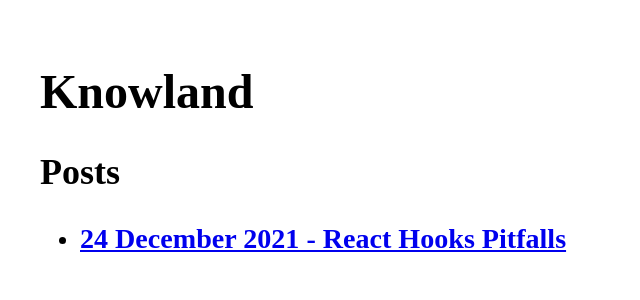
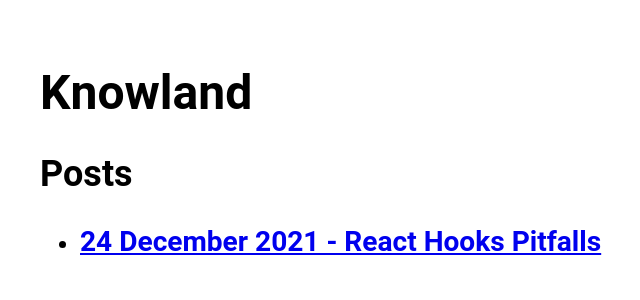
Before and after one commit to purple-cmd/blog, a Jekyll site: the page built from index.html, in a window 1280 px wide. Shown: the top 300 px of the page, without its empty margins (216-856 px from the left). Built offline with Jekyll 4.4.1, drawn with Linux system fonts in a browser that asks for light colours; the list of posts is cut into pages by our own code.

Commit message:
added roboto font

```diff
--- a/_layouts/default.html
+++ b/_layouts/default.html
@@ -4,7 +4,7 @@
     <meta charset="utf-8">
     <meta name="viewport" content="width=device-width, initial-scale=1">
     <title>{{ page.title }}</title>
-    <link rel="stylesheet" href="{{'/css/index.css' | relative_url}}">
+    <link rel="stylesheet" href="{{'assets/css/index.css' | relative_url}}">
   </head>
   <body>
     {{ content }}
--- /dev/null
+++ b/assets/css/index.css
@@ -0,0 +1,15 @@
+@font-face {
+    font-family: "Roboto";
+    src: local("Roboto-Regular.ttf")
+        url("../fonts/Roboto-Regular.ttf");
+}
+
+body {
+    margin: 5% 20%;
+    font-size: 24px;
+    font-family: "Roboto";
+}
+
+li {
+    margin-bottom: 10px;
+}
--- a/css/index.css
+++ /dev/null
@@ -1,8 +0,0 @@
-body {
-    margin: 5% 20%;
-    font-size: 24px;
-}
-
-li {
-    margin-bottom: 10px;
-}
```
Also changed, not shown: assets/css/reset.css (renamed from css/reset.css), assets/fonts/Roboto-Regular.ttf (added).
